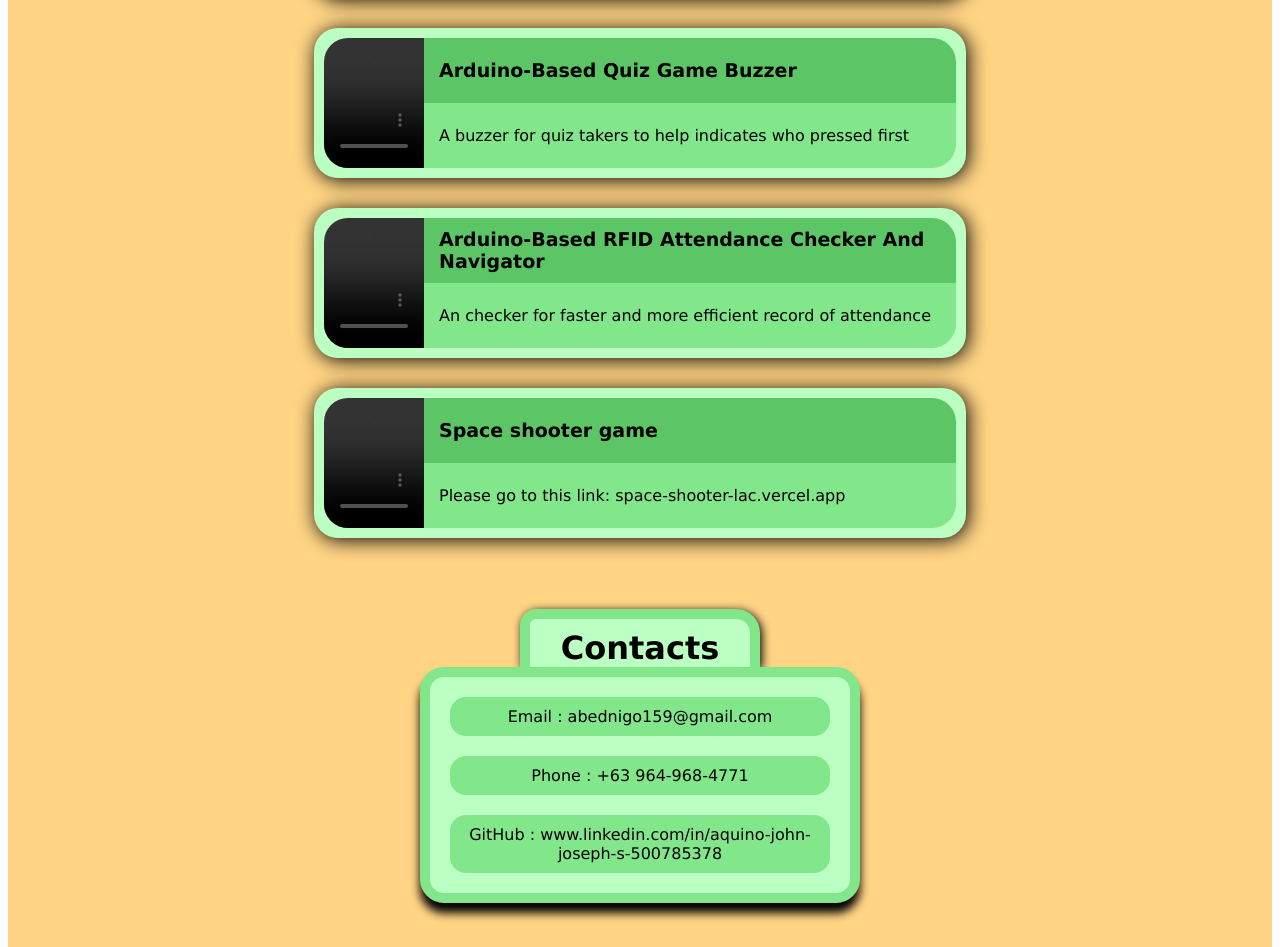
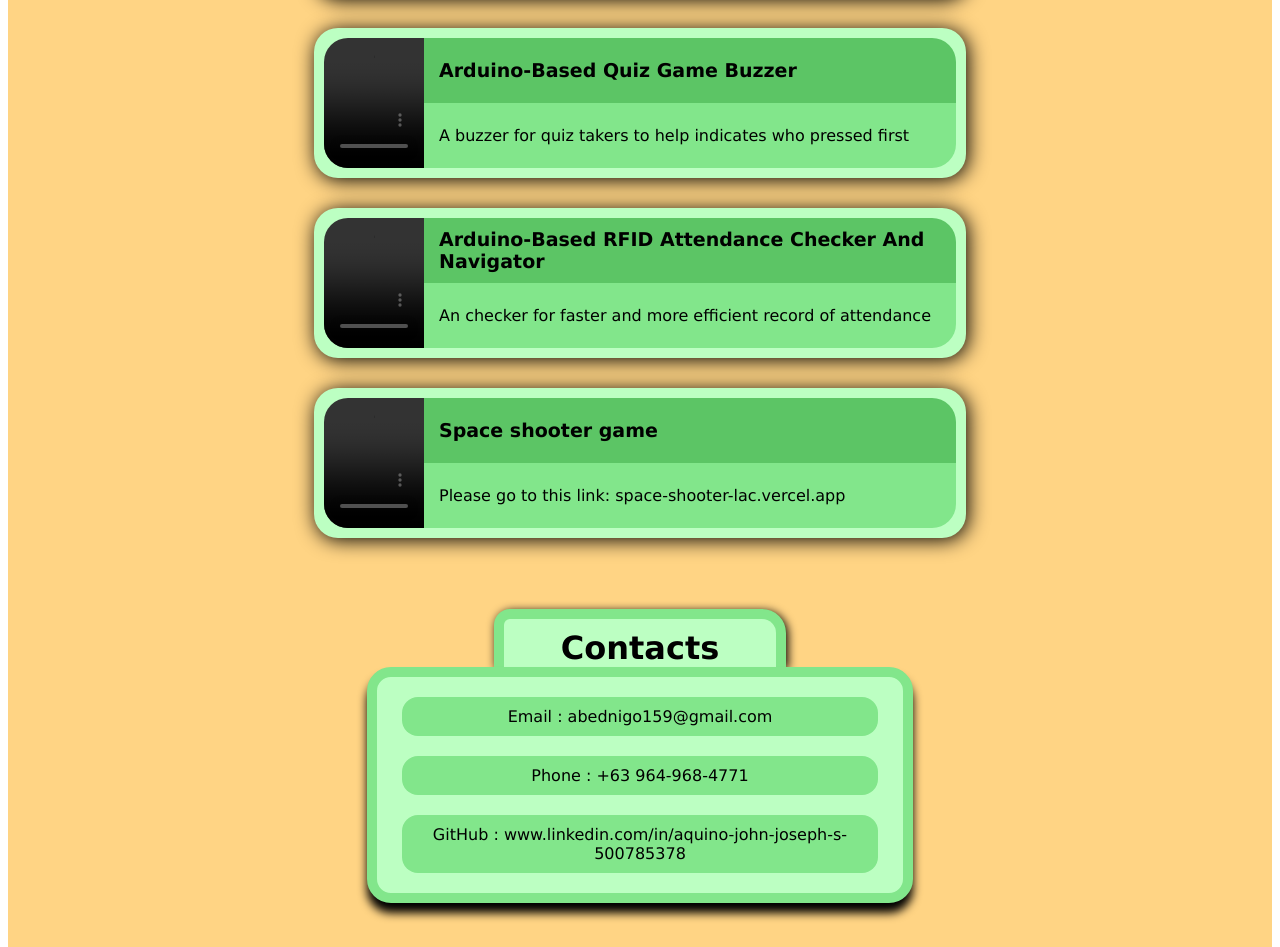
Before and after one commit to Abednigo159/Portfolio, a React (Vite) app: page / in a window 1280 px wide. Shown: the part 1219-2166 px from the top of the page. Built offline with nearby package versions, Linux system fonts and the light colour scheme; grey boxes are pictures that could not be loaded.

Commit message:
Fixed contacts UI

```diff
--- a/src/contacts/Contacts.module.css
+++ b/src/contacts/Contacts.module.css
@@ -44,3 +44,33 @@
     width: 90%;
     margin: 10px;
 }
+
+@media (max-width: 600px){
+    .contactsContainer{
+        width: 90%;
+    }
+
+    .contactTitle{
+        width: 70%;
+    }
+}
+
+@media (max-width: 1024px) and (min-width: 601px){
+    .contactsContainer{
+        width: 80%;
+    }
+
+    .contactTitle{
+        width: 80%;
+    }
+}
+
+@media (min-width: 1025px){
+    .contactsContainer{
+        width: 40%;
+    }
+
+    .contactTitle{
+        width: 50%;
+    }
+}
--- a/src/projects/Projects.module.css
+++ b/src/projects/Projects.module.css
@@ -104,7 +104,7 @@
     }
 
     .title{
-        font-size: 19px;
+        font-size: 15px;
         text-align: center;
     }
 
```
